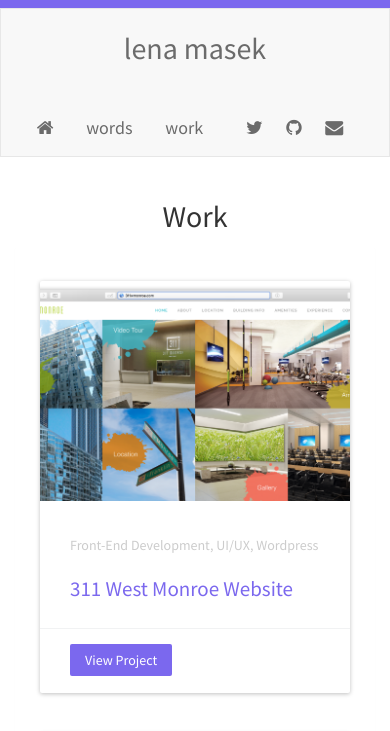
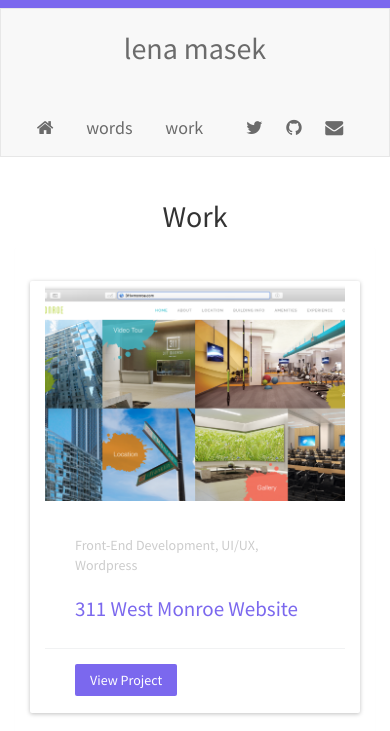
Before and after one commit to lenamasek/lenamasek.github.io, a Jekyll site: the page built from projects.html, in a window 390 px wide. Shown: the top 731 px of the page. Built offline with Jekyll 4.4.1, drawn with Linux system fonts in a browser that asks for light colours; nearby versions of some CDN libraries; grey boxes are pictures that could not be loaded.

Commit message:
tiling projects

```diff
--- a/projects.html
+++ b/projects.html
@@ -35,7 +35,7 @@
 {% for post in site.posts %}
 		{% if post.category contains 'project' %}
 
-<article class="article tile">
+<article class="article tile col-sm-12 col-md-6 col-lg-4">
   <div class="article-image" style="background:url({{ post.image }});background-position: center; border-radius: 2px 2px 0 0; height: 220px; max-width: 100%;background-repeat: no-repeat;background-size: cover;"></div>
   <section class="article-body">
     <p class="article-tags">{{ post.note }}</p>
--- a/static/css/main.css
+++ b/static/css/main.css
@@ -104,10 +104,11 @@
 .article {
   background: #fff;
   border-radius: 2px;
-  margin: 20px 10px 40px;
+  margin: 20px 0px 40px;
   overflow: auto;
   position: relative;
-/*  width: 500px;
+/*  width: 500px;*/
+/*  width:80%;
 */  box-shadow: 0 1px 4px rgba(0, 0, 0, 0.25);
 }
 
```
